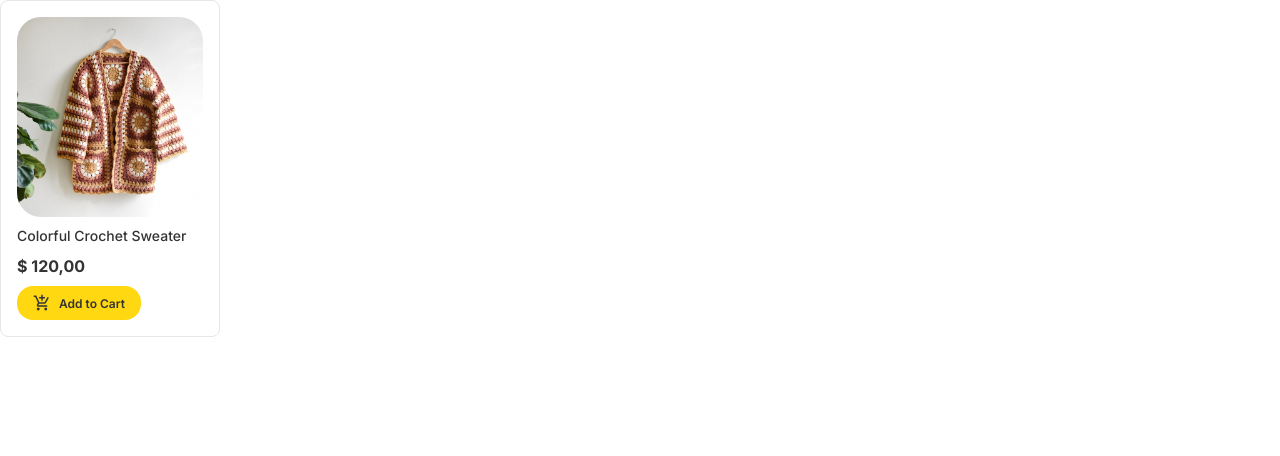
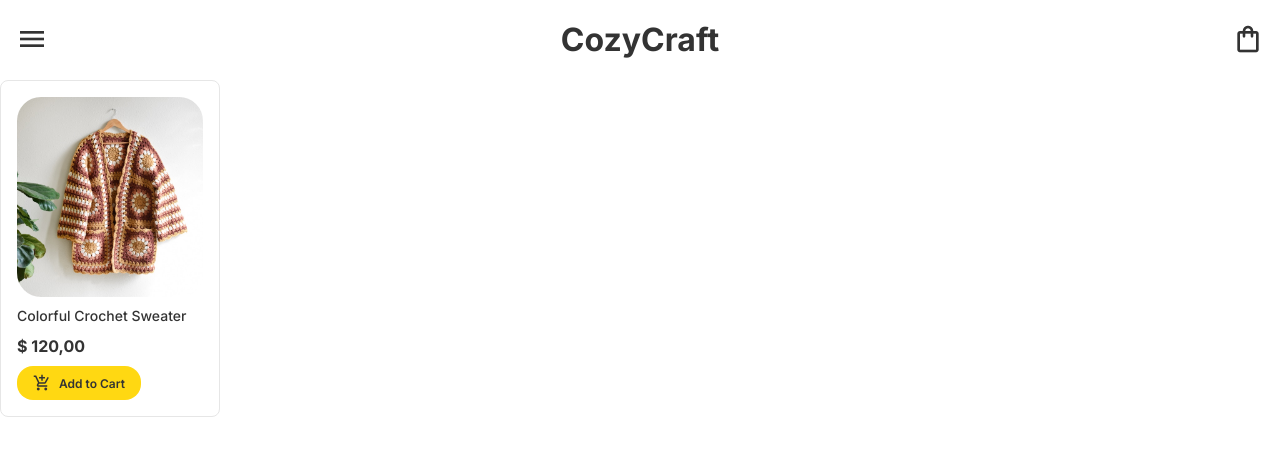
Before and after one commit to mrsingrid/cozy-craft, an Angular app: page / in a window 1280 px wide. Shown: the top 456 px of the page. Built offline with nearby package versions, Linux system fonts and the light colour scheme.

Commit message:
Add header component

```diff
--- a/src/app/app.component.html
+++ b/src/app/app.component.html
@@ -1 +1,2 @@
+<app-header />
 <app-product-card />
--- a/src/app/app.component.ts
+++ b/src/app/app.component.ts
@@ -1,10 +1,11 @@
 import { Component } from '@angular/core';
+import { HeaderComponent } from './components/header/header.component';
 import { ProductCardComponent } from './components/product-card/product-card.component';
 @Component({
   selector: 'app-root',
   templateUrl: './app.component.html',
   styleUrl: './app.component.scss',
-  imports: [ProductCardComponent],
+  imports: [HeaderComponent, ProductCardComponent],
 })
 export class AppComponent {
   title = 'cozy-craft';
--- /dev/null
+++ b/src/app/components/header/header.component.html
@@ -0,0 +1,27 @@
+<header class="header">
+  <button>
+    <span class="material-icons-outlined md-32" (click)="openOverlay('menu')"
+      >menu</span
+    >
+  </button>
+
+  <h1 class="header__title">CozyCraft</h1>
+
+  <button>
+    <span class="material-icons-outlined md-32" (click)="openOverlay('cart')"
+      >shopping_bag</span
+    >
+  </button>
+</header>
+
+<app-overlay [isOpen]="currentOverlay() === 'menu'" (closed)="closeOverlay()">
+  <app-navigation-menu (categorySelected)="onCategorySelected($event)" />
+</app-overlay>
+
+<app-overlay
+  position="right"
+  [isOpen]="currentOverlay() === 'cart'"
+  (closed)="closeOverlay()"
+>
+  <app-cart (chooseProducts)="onChooseProducts()" />
+</app-overlay>
--- /dev/null
+++ b/src/app/components/header/header.component.scss
@@ -0,0 +1,8 @@
+.header {
+  width: 100%;
+  height: 5rem;
+  align-items: center;
+  display: flex;
+  justify-content: space-between;
+  padding: 1rem;
+}
--- /dev/null
+++ b/src/app/components/header/header.component.ts
@@ -0,0 +1,40 @@
+import { CommonModule } from '@angular/common';
+import { NavigationMenuComponent } from '../navigation-menu/navigation-menu.component';
+import { Component, signal } from '@angular/core';
+import { OverlayComponent } from '../overlay/overlay.component';
+import { CartComponent } from '../cart/cart.component';
+
+type OverlayType = 'menu' | 'cart' | null;
+
+@Component({
+  selector: 'app-header',
+  imports: [
+    NavigationMenuComponent,
+    CommonModule,
+    OverlayComponent,
+    CartComponent,
+  ],
+  templateUrl: './header.component.html',
+  styleUrl: './header.component.scss',
+})
+export class HeaderComponent {
+  currentOverlay = signal<OverlayType>(null);
+
+  openOverlay(type: OverlayType) {
+    this.currentOverlay.set(type);
+  }
+
+  closeOverlay() {
+    this.currentOverlay.set(null);
+  }
+
+  onCategorySelected(category: string) {
+    this.closeOverlay();
+    console.log(`category`, category);
+  }
+
+  onChooseProducts() {
+    this.closeOverlay();
+    console.log('redireciona para home');
+  }
+}
```
Also changed, not shown: 1 other file (tests, documents, lock files or other folders).
